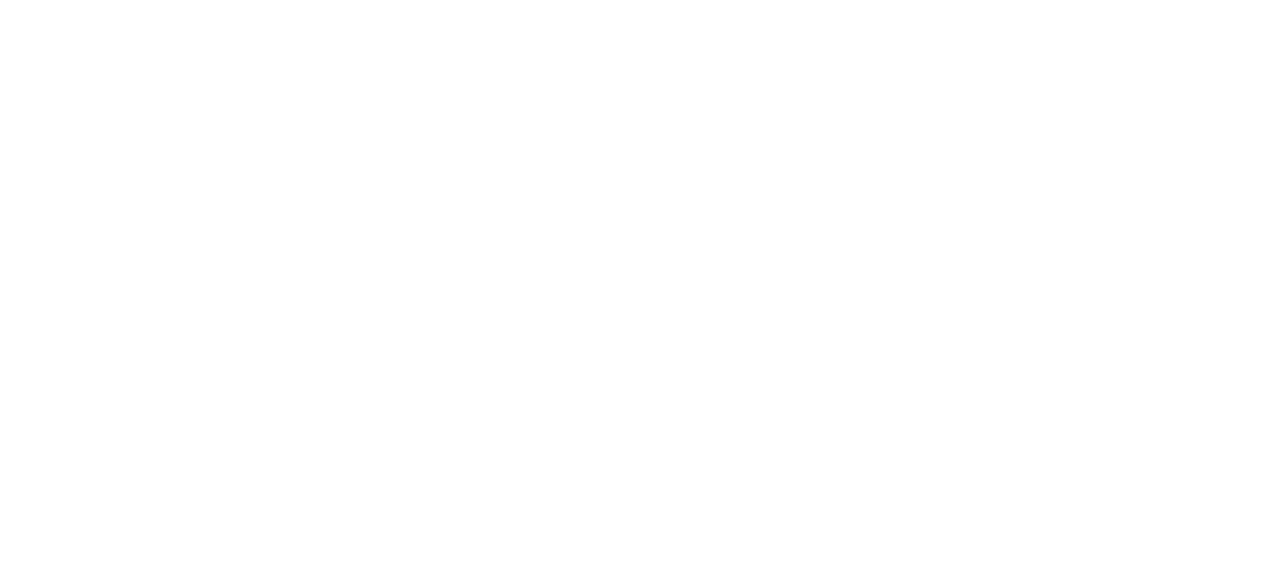
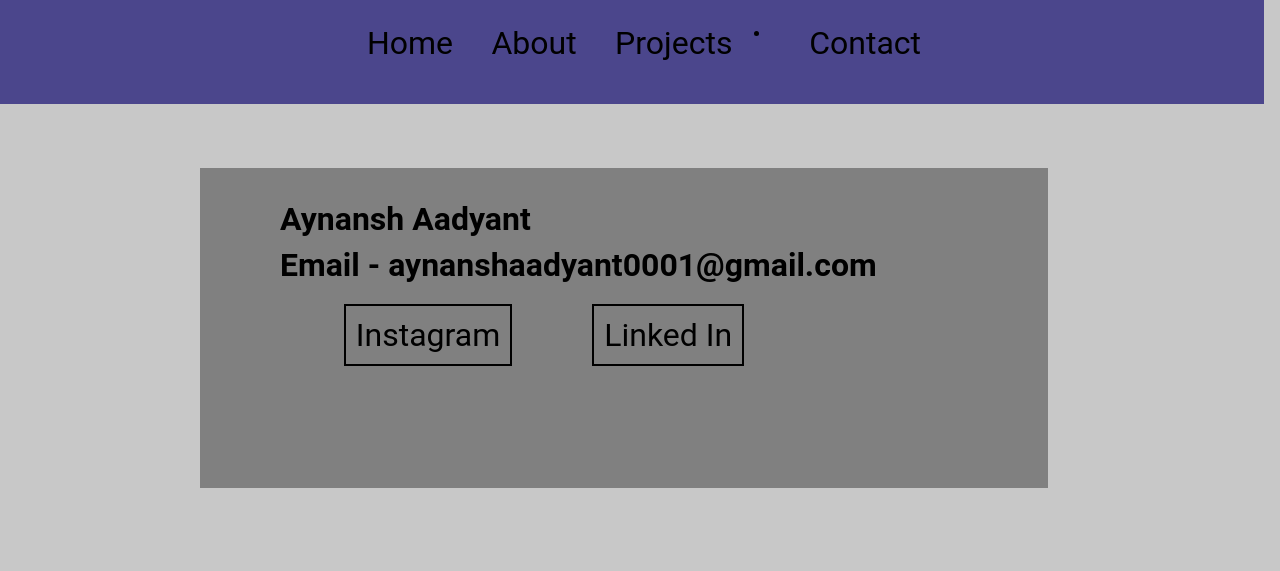
Before and after one commit to AynanshAadyant/Portfolio_website_01, a plain HTML site: page contacts.html in a window 1280 px wide. Drawn offline with Linux system fonts and the light colour scheme.

Commit message:
contacts page complete

```diff
--- a/contacts.html
+++ b/contacts.html
@@ -3,9 +3,35 @@
     <head>
         <meta charset="UTF-8">
         <title> Contact | Aynansh Aadyant </title>
+        <link href="css_contacts.css" rel="stylesheet">
     </head>
 
     <body>
+        <div class="header">
+            <div class="navigation">
+                <ul class="links">
+                    <li class="header_links"> <a href="index.html#home" >Home </a></li>
+                    <li class="header_links"> <a href="index.html#about">About</a> </li>
+                    <li class="header_links"> <a href="index.html#projects">Projects </a><li>
+                    <li class="header_links"> <a href="contacts.html">Contact </a> </li>
+                </ul>
+            </div>
+        </div>
+
+        <div class="part4">
+            <div class="contacts">
+                <h3 class="name_contacts"> Aynansh Aadyant</h3>
+                <h3 class="email"> Email - aynanshaadyant0001@gmail.com </h3>
+                    <div class="links_contacts">
+
+                        <div class="insta"><a href="https://instagram.com/aynanshaadyant" class="link_contact"> Instagram  </a> </div>
+                        <div class="LI"><a href="https://www.linkedin.com/in/aynansh-aadyant-03350426b?lipi=urn%3Ali%3Apage%3Ad_flagship3_profile_view_base_contact_details%3B1iWbHln9S8mY4xiBYW57HA%3D%3D" class="LinkedIn">Linked In</a></div>
+
+
+                     </div>
+
+            </div>
+        </div>
 
     </body>
 </html>
```
